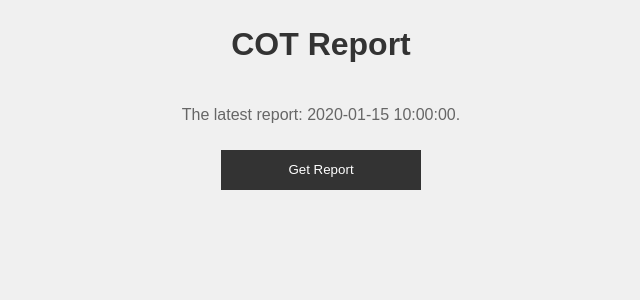
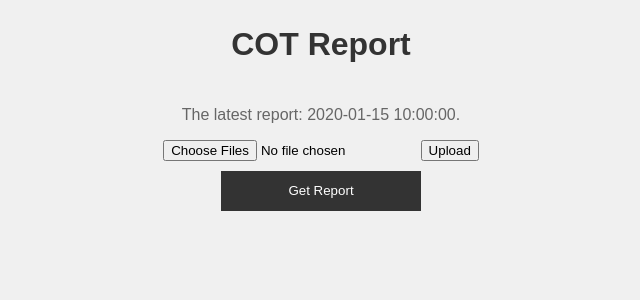
Before and after one commit to rosucosmin96/cot_report_app, a Flask app: template templates/index.html in a window 1280 px wide. Shown: the top 300 px of the page, without its empty margins (319-959 px from the left). Run offline with Flask 3, Linux system fonts and the light colour scheme; the template is opened without the code that fills it: most values are stand-ins (such as "Sample title", 1, 10 or a date in 2020); parts of the project's set-up code (start-up, migrations or seed data) failed here and were passed over.

Commit message:
Added performance photos upload endpoint and scheduler for deletion

```diff
--- a/app.py
+++ b/app.py
@@ -1,13 +1,17 @@
 import os
-
 import pandas as pd
-from flask import Flask, render_template, send_file, jsonify
+from os.path import isfile, join
+from apscheduler.schedulers.background import BackgroundScheduler
+from flask import Flask, render_template, send_file, jsonify, request
+from werkzeug.utils import secure_filename
 from cot_report import COTReport
-from utils import get_all_xlsx_files
+from utils import get_all_xlsx_files, allowed_file, UPLOAD_FOLDER, delete_photos
 
 OUTPUT_EXCEL_FILE = './cot_report_{}.xlsx'
 
+
 app = Flask(__name__)
+app.config['UPLOAD_FOLDER'] = UPLOAD_FOLDER
 cot_report = COTReport()
 
 
@@ -43,13 +47,33 @@ def get_report_data():
     return data_to_return
 
 
-@app.route('/get_performance_data')
-def get_performance_data():
-    return jsonify({
-        "W1": cot_report.w_performance,
-        "M": cot_report.m_performance,
-        "Q": cot_report.q_performance
-    })
+@app.route('/get_performance_photos')
+def get_performance_photos():
+    return jsonify({'photos': [f for f in os.listdir(UPLOAD_FOLDER) if isfile(join(UPLOAD_FOLDER, f) ) and allowed_file(f)]})
+
+
+@app.route('/upload_photo', methods=['POST'])
+def upload_photo():
+    if 'file' not in request.files:
+        return jsonify({'error': 'No file part'})
+    files = request.files.getlist('file')
+    for file in files:
+        if file.filename == '':
+            return jsonify({'error': 'No selected file'})
+        if file and allowed_file(file.filename):
+            filename = secure_filename(file.filename)
+            file.save(os.path.join(app.config['UPLOAD_FOLDER'], filename))
+    return jsonify({'success': 'Files uploaded successfully'})
+
+@app.route('/delete_photos')
+def delete_photo():
+    delete_photos()
+    return jsonify({'success': 'Photos deleted successfully'})
+
+
+scheduler = BackgroundScheduler()
+scheduler.add_job(delete_photos, 'cron', day_of_week='wed', hour=8)
+scheduler.start()
 
 
 if __name__ == '__main__':
--- a/cot_report.py
+++ b/cot_report.py
@@ -9,9 +9,6 @@ from utils import get_latest_date_report, get_instrument_cot_url, get_div, DICT_
 class COTReport:
     def __init__(self):
         self.latest_date = get_latest_date_report()
-        self.w_performance = None
-        self.m_performance = None
-        self.q_performance = None
 
     def get_cot_report(self, output_file):
         df = pd.DataFrame(columns=['Instrument', 'Long', 'Short'])
--- a/requirements.txt
+++ b/requirements.txt
@@ -1,3 +1,4 @@
+APScheduler==3.10.4
 beautifulsoup4==4.12.3
 blinker==1.7.0
 certifi==2024.2.2
@@ -20,6 +21,7 @@ requests==2.31.0
 six==1.16.0
 soupsieve==2.5
 tzdata==2024.1
+tzlocal==5.2
 urllib3==2.2.1
 Werkzeug==3.0.2
 XlsxWriter==3.2.0
--- a/static/styles.css
+++ b/static/styles.css
@@ -69,6 +69,11 @@ button:hover {
     justify-content: space-between;
 }
 
+.report-container {
+    display: flex;
+    justify-content: space-between;
+}
+
 #parentDiv {
     display: flex;
     flex-direction: column;
@@ -78,3 +83,9 @@ button:hover {
 #reportTable {
     width: 100%; /* Adjust as needed */
 }
+
+#performancePhotos {
+    display: flex;
+    flex-direction: column;
+    align-items: center;
+}
--- a/templates/index.html
+++ b/templates/index.html
@@ -6,11 +6,38 @@
     <script src="https://ajax.googleapis.com/ajax/libs/jquery/3.5.1/jquery.min.js"></script>
     <script>
         $(document).ready(function(){
+            $('#uploadForm').on('submit', function(e){
+                e.preventDefault();
+                $.ajax({
+                    url: '/upload_photo',
+                    type: 'POST',
+                    data: new FormData(this),
+                    contentType: false,
+                    cache: false,
+                    processData: false,
+                    success: function(response){
+                        if(response.error){
+                            console.log("Error: " + response.error);
+                        }else{
+                            console.log(response.success);
+                            // Add success message
+                            $('#uploadForm').after('<p class="success-message">Files uploaded successfully</p>');
+                        }
+                    },
+                    error: function(jqXHR, textStatus, errorThrown){
+                        console.log("Request failed: " + textStatus + ", " + errorThrown);
+                    }
+                });
+            });
+        });
+    </script>
+    <script>
+        $(document).ready(function(){
             $("#getReportBtn").click(function(){
                 $.when(
                     $.get("/get_report_data"),
-                    $.get("/get_performance_data")
-                ).done(function(reportData, performanceData){
+                    $.get("/get_performance_photos")
+                ).done(function(reportData, performancePhotos){
                     // Handle report data
                     console.log(reportData[0]); // Log the data for debugging
                     var table = $('<table></table>');
@@ -37,10 +64,15 @@
                     $('#reportTable').html(table);
                     $('#downloadBtn').show(); // Show the download button after successful data fetch
 
-                    // Handle performance data
-                    $('#W1').html(performanceData[0].W1);
-                    $('#M').html(performanceData[0].M);
-                    $('#Q').html(performanceData[0].Q);
+                    // Handle performance photos
+                    console.log(performancePhotos[0]);
+                    console.log(performancePhotos[0]['photos']);
+                    $('#performancePhotos').empty(); // Clear the div
+                    var staticUrl = "{{ url_for('static', filename='') }}";
+                    performancePhotos[0]['photos'].forEach(function(photo) {
+                        var img = $('<img>', {src: staticUrl + photo, alt: "Performance photo"});
+                        $('#performancePhotos').append(img);
+                    });
                 }).fail(function(jqXHR, textStatus, errorThrown) {
                     console.log("Request failed: " + textStatus + ", " + errorThrown); // Log any errors
                 });
@@ -52,18 +84,22 @@
 <h1>COT Report</h1>
 {% if report_date %}
     <p>The latest report: {{ report_date }}.</p>
+    <form id="uploadForm" action="/upload_photo" method="post" enctype="multipart/form-data">
+        <input type="file" name="file" multiple>
+        <input type="submit" value="Upload">
+    </form>
     <div id="parentDiv">
         <div class="button-container">
             <button id="getReportBtn">Get Report</button>
             <a id="downloadBtn" href="/download" style="display: none;"><button>Download Report</button></a>
         </div>
-        <div id="reportTable"></div>
+        <div class="report-container">
+            <div id="reportTable"></div>
+            <div id="performancePhotos"></div>
+        </div>
     </div>
 {% else %}
     <p>Failed to fetch the latest report date. Please try again later.</p>
 {% endif %}
-<div id="W1"></div>
-<div id="M"></div>
-<div id="Q"></div>
 </body>
 </html>
--- a/utils.py
+++ b/utils.py
@@ -1,9 +1,13 @@
+from os.path import isfile, join
+
 from bs4 import BeautifulSoup
 import requests
 import glob
 import re
 import os
 
+UPLOAD_FOLDER = './static'
+ALLOWED_EXTENSIONS = {'jpg', 'jpeg', 'png'}
 DATE_PATTERN = r'\b\d{4}-\d{2}-\d{2}\b'
 DICT_ATTRIBUTE = {
     'id': 'futures'
@@ -66,3 +70,14 @@ def get_response(url):
         'User-Agent': 'Mozilla/5.0 (Macintosh; Intel Mac OS X 10_15_7) AppleWebKit/537.36 (KHTML, like Gecko) Chrome/91.0.4472.114 Safari/537.36'
     }
     return requests.get(url, headers=headers)
+
+
+def allowed_file(filename):
+    return '.' in filename and \
+        filename.rsplit('.', 1)[1].lower() in ALLOWED_EXTENSIONS
+
+
+def delete_photos():
+    photos = [f for f in os.listdir(UPLOAD_FOLDER) if isfile(join(UPLOAD_FOLDER, f)) and allowed_file(f)]
+    for photo in photos:
+        os.remove(os.path.join(UPLOAD_FOLDER, photo))
```
